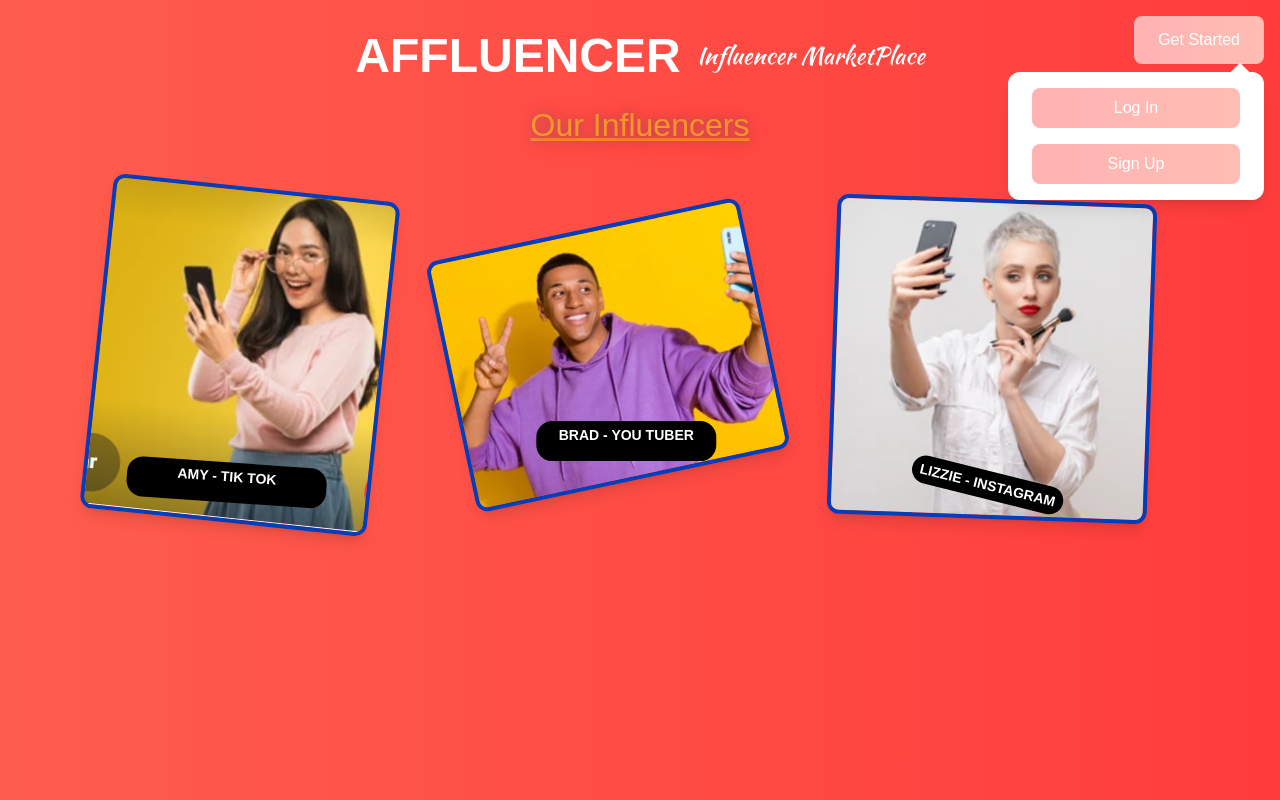
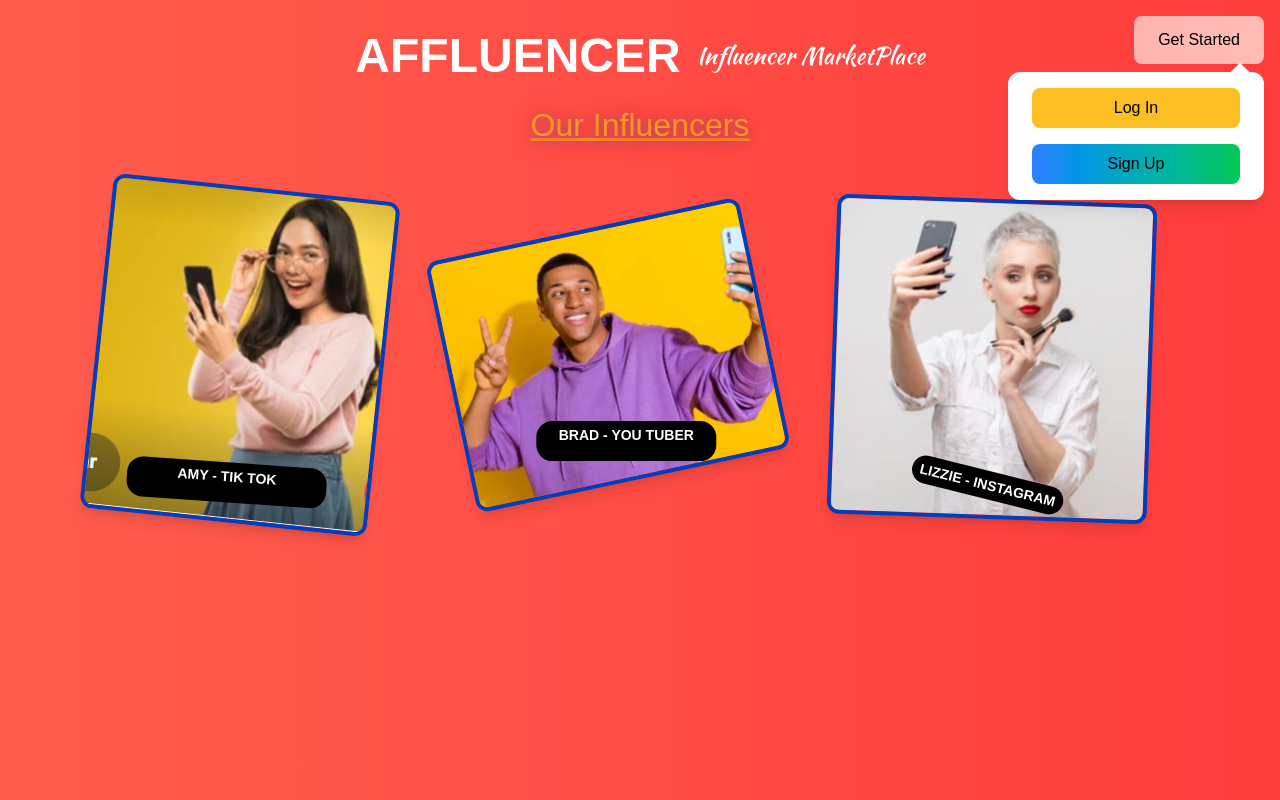
Before and after one commit to andrewindeche/brandinfluencerapp, a Next.js app in the folder frontend/: page / in a window 1280 px wide. Both pictures are taken after a click on the button "Get Started". Built offline with nearby package versions, Linux system fonts and the light colour scheme; a web font is replaced by a local one.

Commit message:
Add custom style

```diff
--- a/frontend/src/pages/index.tsx
+++ b/frontend/src/pages/index.tsx
@@ -22,7 +22,7 @@ const HomePage: React.FC = () => {
       <div className="absolute top-4 right-4">
         <button
           onClick={handleOpenModal}
-          className="bg-[var(--button-background)] text-[var(--button-foreground)] px-6 py-3 rounded-lg hover:shadow-lg transition-transform hover-effect"
+          className="custom-gradient-button bg-[var(--button-background)] text-[var(--button-foreground)] px-6 py-3 rounded-lg hover:shadow-lg transition-transform hover-effect"
         >
           Get Started
         </button>
@@ -32,13 +32,13 @@ const HomePage: React.FC = () => {
             <div className="flex flex-col space-y-4">
               <button
                 onClick={handleLoginRedirect}
-                className="bg-gradient-to-r from-yellow-400 to-red-600 text-white px-4 py-2 rounded-lg hover:shadow-lg transition-transform transform hover:scale-105"
+                className="text-white px-4 py-2 rounded-lg hover:shadow-lg transition-transform transform hover:scale-105"
               >
                 Log In
               </button>
               <button
                 onClick={handleSignUpRedirect}
-                className="bg-gradient-to-r from-blue-400 to-teal-500 text-white px-4 py-2 rounded-lg hover:shadow-lg transition-transform transform hover:scale-105"
+                className="bg-gradient-to-r from-blue-500 to-green-500 text-white px-4 py-2 rounded-lg hover:bg-green-500 transition-colors duration-300 transform hover:scale-105"
               >
                 Sign Up
               </button>
--- a/frontend/src/styles/globals.css
+++ b/frontend/src/styles/globals.css
@@ -31,13 +31,27 @@ body {
 
 
 button {
+  background-color: #FBBF24;
+  color: black;
+  transition: background-color 0.3s ease-in-out;
+  animation: gradientButton 18s ease infinite;
+  transition: background-color 0.6s ease-in-out, color 0.6s ease-in-out, transform 0.4s ease-in-out;
+}
+
+button:hover {
+  background-color: #DC2626;
+  transform: scale(1.05);
+  background-position: 100% 0%;
+}
+
+.custom-gradient-button {
   background: linear-gradient(90deg, #FFB3B3, #FFC7B3, #A3C4DC);
   background-size: 400% 400%;
   animation: gradientButton 18s ease infinite;
   transition: background-color 0.6s ease-in-out, color 0.6s ease-in-out, transform 0.4s ease-in-out;
 }
 
-button:hover {
+.custom-gradient-button:hover {
   transform: scale(1.05);
   background-position: 100% 0%;
 }
```
